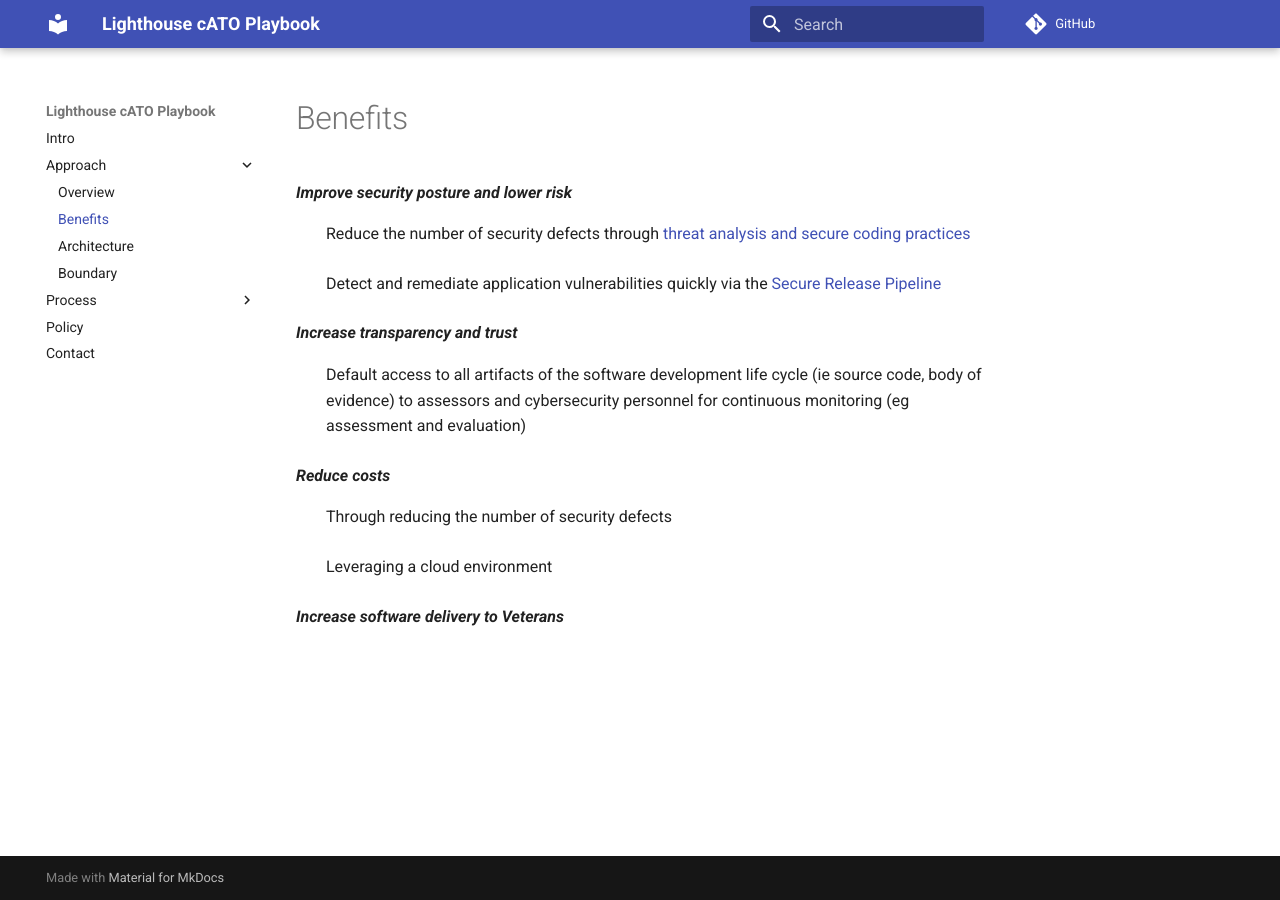
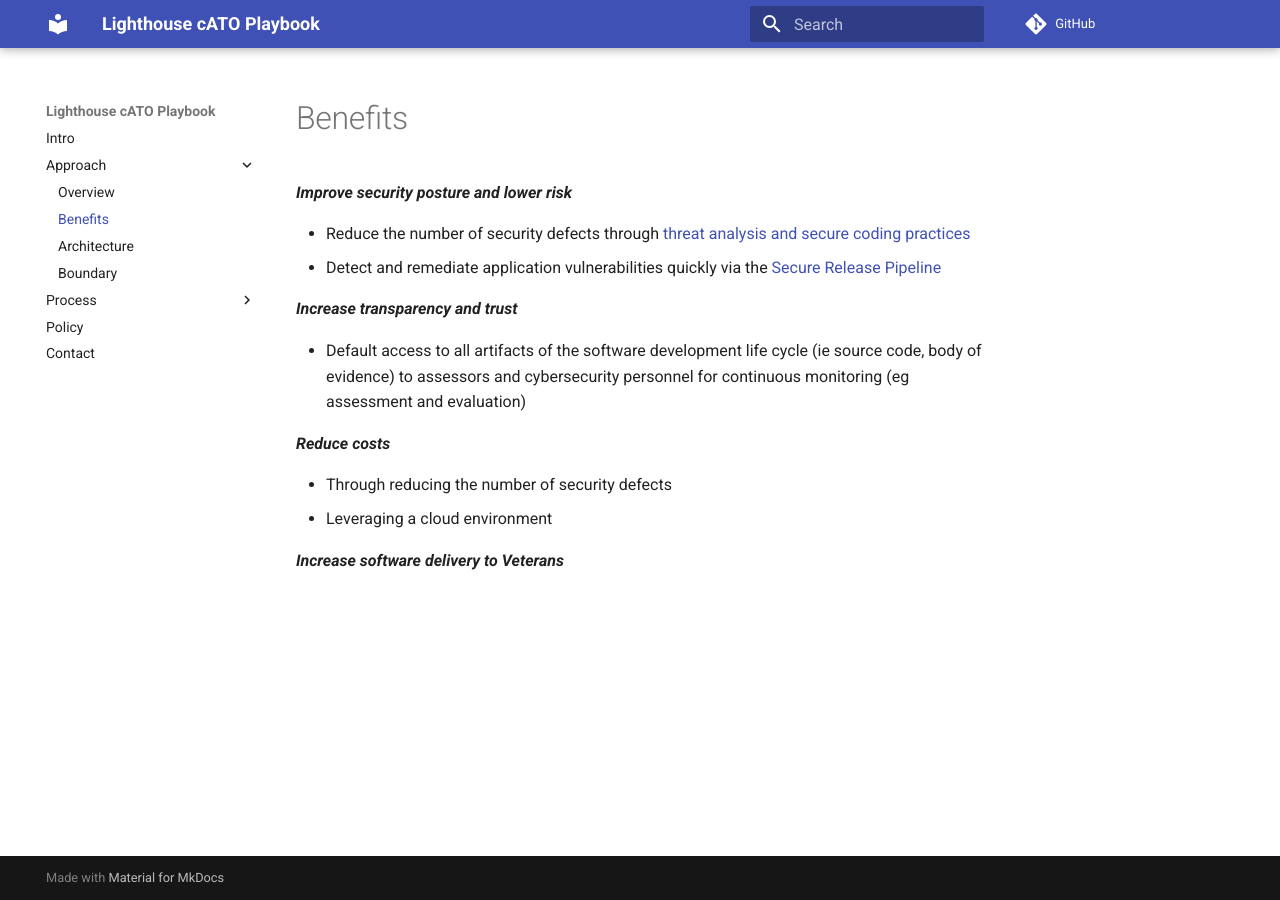
Before and after one commit to rise8-us/cato-playbook, an MkDocs documentation site: the page built from docs/benefits.md, in a window 1280 px wide. Built offline with MkDocs 1.6.1 and Material for MkDocs 9.7.7, drawn with Linux system fonts in a browser that asks for light colours; comment, search, counter and statistics services are not loaded.

```diff
--- a/docs/benefits.md
+++ b/docs/benefits.md
@@ -1,15 +1,18 @@
 # Benefits
 
 ***Improve security posture and lower risk***
-: Reduce the number of security defects through [threat analysis and secure coding practices](https://www.securitycompass.com/sdelements/)
-: Detect and remediate application vulnerabilities quickly via the [Secure Release Pipeline](pipeline.md)
+
+- Reduce the number of security defects through [threat analysis and secure coding practices](https://www.securitycompass.com/sdelements/)
+- Detect and remediate application vulnerabilities quickly via the [Secure Release Pipeline](pipeline.md)
 
 ***Increase transparency and trust***
-: Default access to all artifacts of the software development life cycle (ie source code, body of evidence) to assessors
+
+- Default access to all artifacts of the software development life cycle (ie source code, body of evidence) to assessors
 and cybersecurity personnel for continuous monitoring (eg assessment and evaluation)
 
 ***Reduce costs***
-: Through reducing the number of security defects
-: Leveraging a cloud environment
+
+- Through reducing the number of security defects
+- Leveraging a cloud environment
 
 ***Increase software delivery to Veterans***
```
